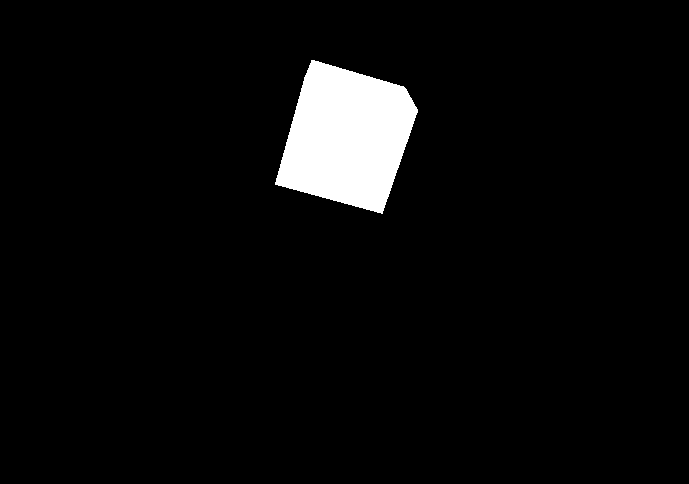
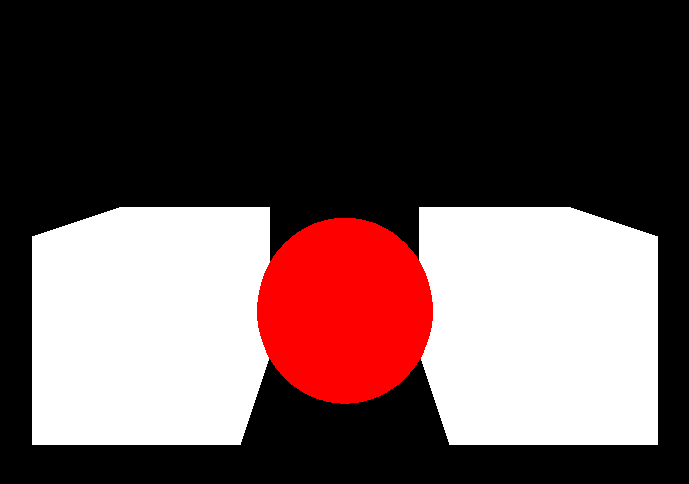
Before and after one commit to sitapich-t/icg, a plain HTML site: page GPU.html in a window 1280 px wide. Shown: the part 268-752 px from the top of the page, without its empty margins (295-984 px from the left). Drawn offline with nearby package versions, Linux system fonts and the light colour scheme.

Commit message:
update gpu

```diff
--- a/GPU.html
+++ b/GPU.html
@@ -1,9 +1,8 @@
 <!DOCTYPE html>
-<html lang="en">
+<html>
+
 <head>
-    <meta charset="UTF-8">
-    <meta name="viewport" content="width=device-width, initial-scale=1.0">
-    <title>My First Three.js Cube</title>
+    <title>GPU</title>
     <style>
         body {
             margin: 0;
@@ -11,9 +10,9 @@
         }
     </style>
 </head>
+
 <body>
     <script src="https://cdnjs.cloudflare.com/ajax/libs/three.js/r128/three.min.js"></script>
-
     <script>
         const renderer = new THREE.WebGLRenderer();
         renderer.setSize(window.innerWidth, window.innerHeight); // กำหนดขนาดของ Renderer ให้เท่ากับขนาดหน้าจอเบราว์เซอร์
@@ -21,14 +20,25 @@
 
         const scene = new THREE.Scene();
         const camera = new THREE.PerspectiveCamera(75, window.innerWidth / window.innerHeight, 0.1, 1000);
-        camera.position.z = 5;
+        const light =
+        camera.position.z = 3;
+        camera.position.y = 1;
+        camera.position.x = 1;
+
 
         const geometry = new THREE.BoxGeometry(1, 1, 1); // สร้างกล่องขนาด 1x1x1 หน่วย
         const cube = new THREE.Mesh(geometry);
-
+        const c2 = new THREE.Mesh(geometry);
+        c2.position.x = 2;
+        scene.add(c2);
+        const material1 = new THREE.MeshBasicMaterial({ color: 0xff0000 });
+        const geo2 = new THREE.SphereGeometry(0.5, 32, 32);
+        const sphere = new THREE.Mesh(geo2, material1);
+        sphere.position.x = 1;
+        scene.add(sphere);
         scene.add(cube);
         renderer.render(scene, camera);
-
+/*
         function animate(t) {
             cube.rotation.x = t * 0.001; // หมุนกล่องตามแกน x
             cube.rotation.y = t * 0.001; // หมุนกล่องตามแกน y
@@ -36,8 +46,8 @@
             requestAnimationFrame(animate); // เรียกใช้ฟังก์ชัน animate ต่อไป
         }
         animate(0);
-
-
+*/
     </script>
 </body>
+
 </html>
```
